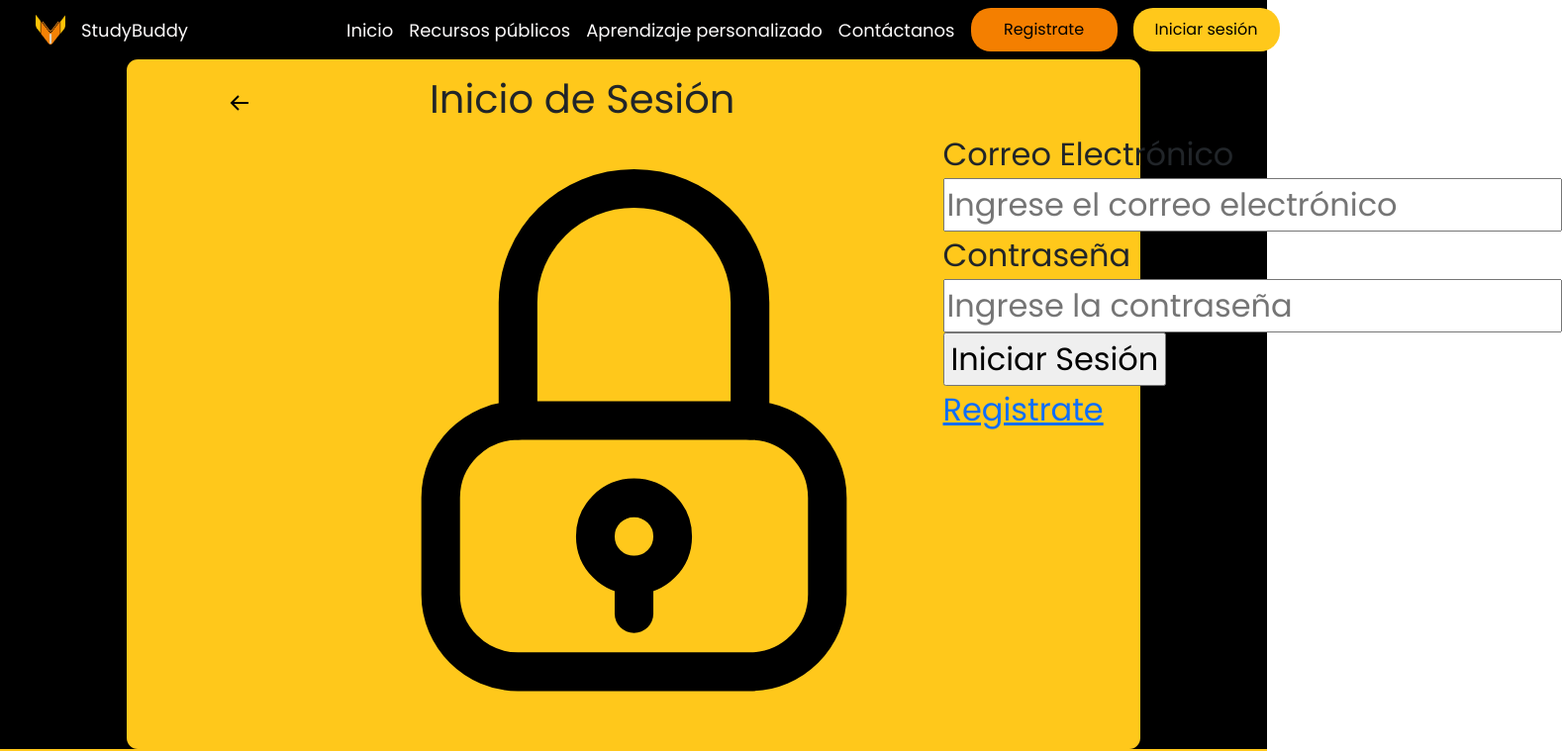
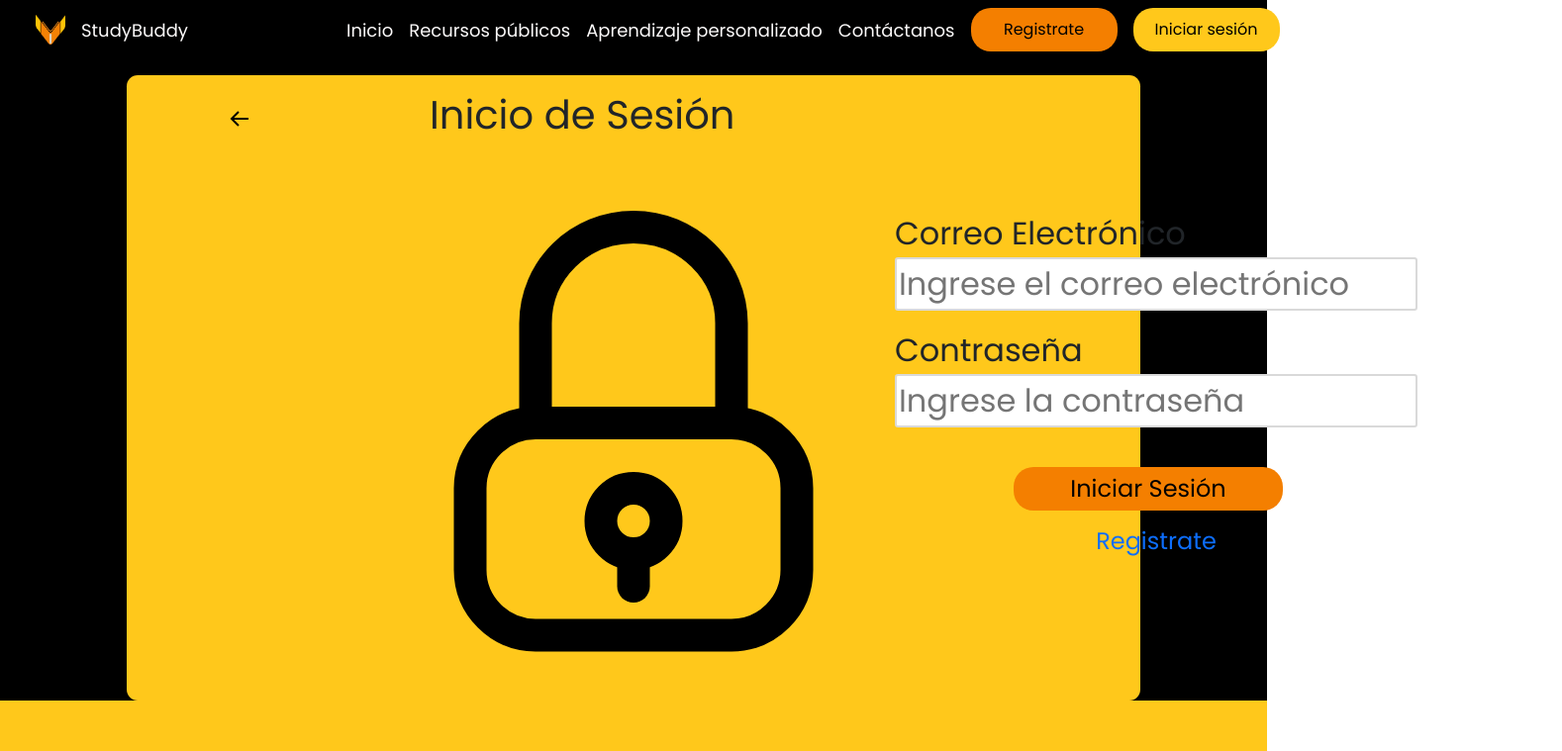
Before and after one commit to daniitoro29/studyBuddy, a React (Vite) app: page / in a window 1280 px wide. Shown: the top 759 px of the page at 99% size, 1578 px wide, since content can reach past the window. Built offline with nearby package versions, Linux system fonts and the light colour scheme.

Commit message:
Others smalls changes of footer and component login complete

```diff
--- a/src/pages/Footer/Footer.scss
+++ b/src/pages/Footer/Footer.scss
@@ -2,7 +2,7 @@
     display: flex;
     background-color: $color-primary !important;
     font-family: $font-poppins;
-    padding: 2rem;
+    padding: .5rem;
     &_column{
         display: flex;
         flex-direction: column;
@@ -39,7 +39,7 @@
     }
     h6{
         position: relative;
-        top: 1.5rem;
+        top: .5rem;
         color:$color-secondary;
     }
 }
--- a/src/pages/Login/Login.jsx
+++ b/src/pages/Login/Login.jsx
@@ -16,19 +16,23 @@ function Login() {
           <div className={`${baseClassName}_formAndSvg`}>
             <img src={padlock} />
             <div>
-              <form action="" method='post'>
-                <div>
+              <form action="" method='post' className={`${baseClassName}_form`}>
+                <div className={`${baseClassName}_inputs`}>
                   <label>Correo Electrónico</label>
                   <br />
-                  <input type="text" placeholder='Ingrese el correo electrónico'/>
+                  <input type="text" placeholder='Ingrese el correo electrónico' />
                 </div>
-                <div>
+                <div className={`${baseClassName}_inputs`}>
                   <label>Contraseña</label>
                   <br />
-                  <input type="text" placeholder='Ingrese la contraseña'/>
+                  <input type="text" placeholder='Ingrese la contraseña' />
                 </div>
-                <input type="submit" value="Iniciar Sesión" />
-                <br />
+                <button
+                  variant="outline-success"
+                  className={`${baseClassName}_button1`}
+                >
+                  Iniciar Sesión
+                </button>
                 <a href="">Registrate</a>
               </form>
             </div>
--- a/src/pages/Login/Login.scss
+++ b/src/pages/Login/Login.scss
@@ -27,4 +27,39 @@
         justify-content: space-around;
         font-size: 2rem;
     }
+    &_form{
+        display: flex;
+        flex-direction: column;
+        align-items: center;
+    }
+    &_inputs input{
+        width:33rem;
+        border-radius: .2rem;
+        border: .18rem solid #D9D9D9;
+    }
+    & button {
+        margin-top: 2.5rem;
+        border-radius: 20px;
+        min-width: 148px;
+        min-height: 44px;
+        color: $color-primary;
+        border: none;
+    }
+    &_button1 {
+        background-color: $color-tertiary;
+        margin-right: 1rem;
+        font-size: 1.5rem;
+        width: 17rem;
+        &:hover {
+            background-color: $color-orange-dark;
+        }
+    }
+    div{
+        margin-top: 1rem;
+    }
+    a{
+        margin-top: .8rem;
+        text-decoration: none;
+        font-size: 1.5rem;
+    }
 }
--- a/src/pages/Navbar/Navbar.jsx
+++ b/src/pages/Navbar/Navbar.jsx
@@ -37,7 +37,7 @@ function renderNavbarLinks() {
   ));
 }
 
-function NavBar() {
+function  NavBar() {
   return (
     <Navbar className={`bg-body-tertiary ${baseClassName}`}>
       <Container>
--- a/src/styles/_shared.scss
+++ b/src/styles/_shared.scss
@@ -2,6 +2,7 @@
 $color-primary: #000000;
 $color-secondary: #FFC81B;
 $color-tertiary: #F47F00;
+$color-orange-dark: #e67700;
 $color-white: #FCFAFA;
 $color-grey: #484848;
 $font-poppins: 'Poppins', sans-serif;
```
